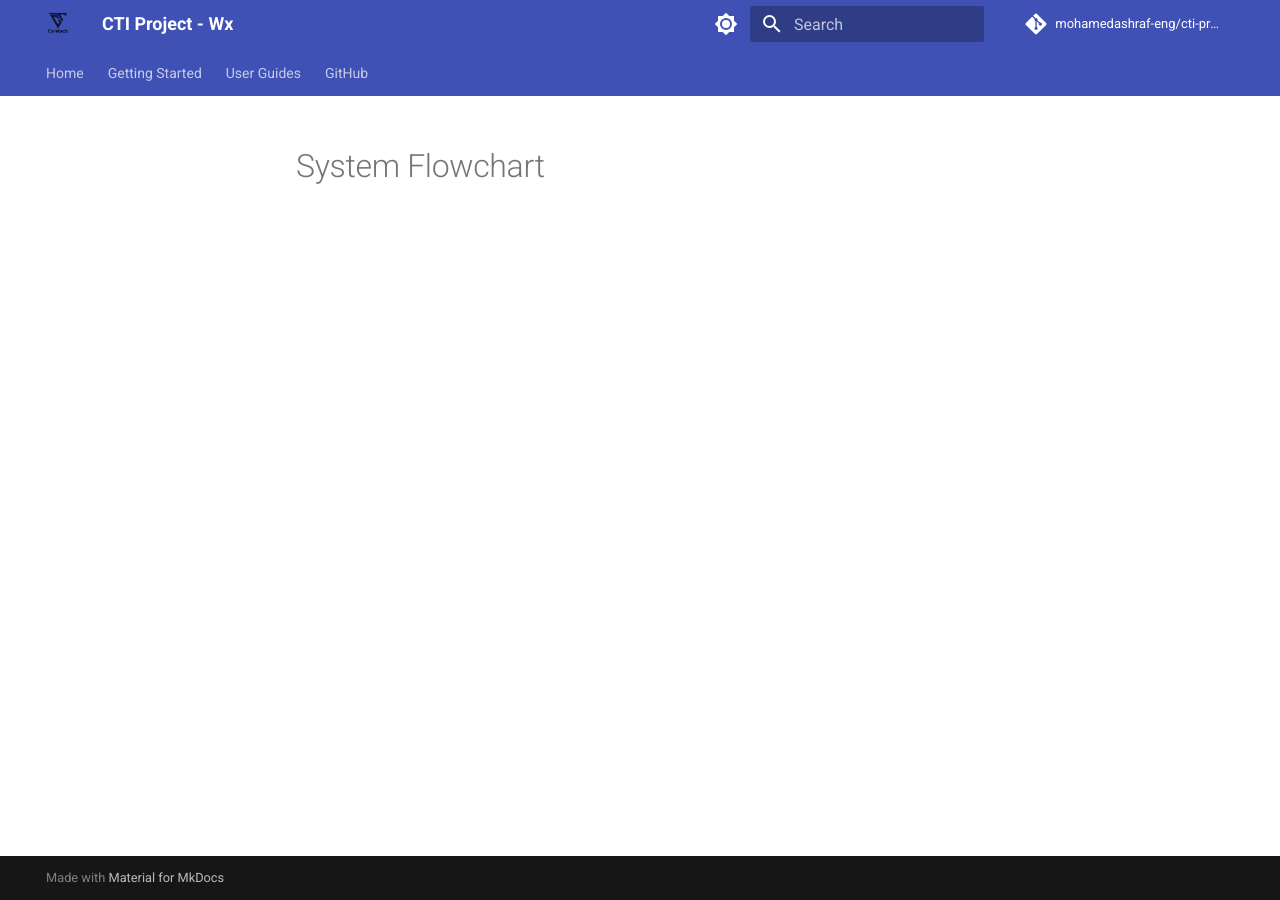
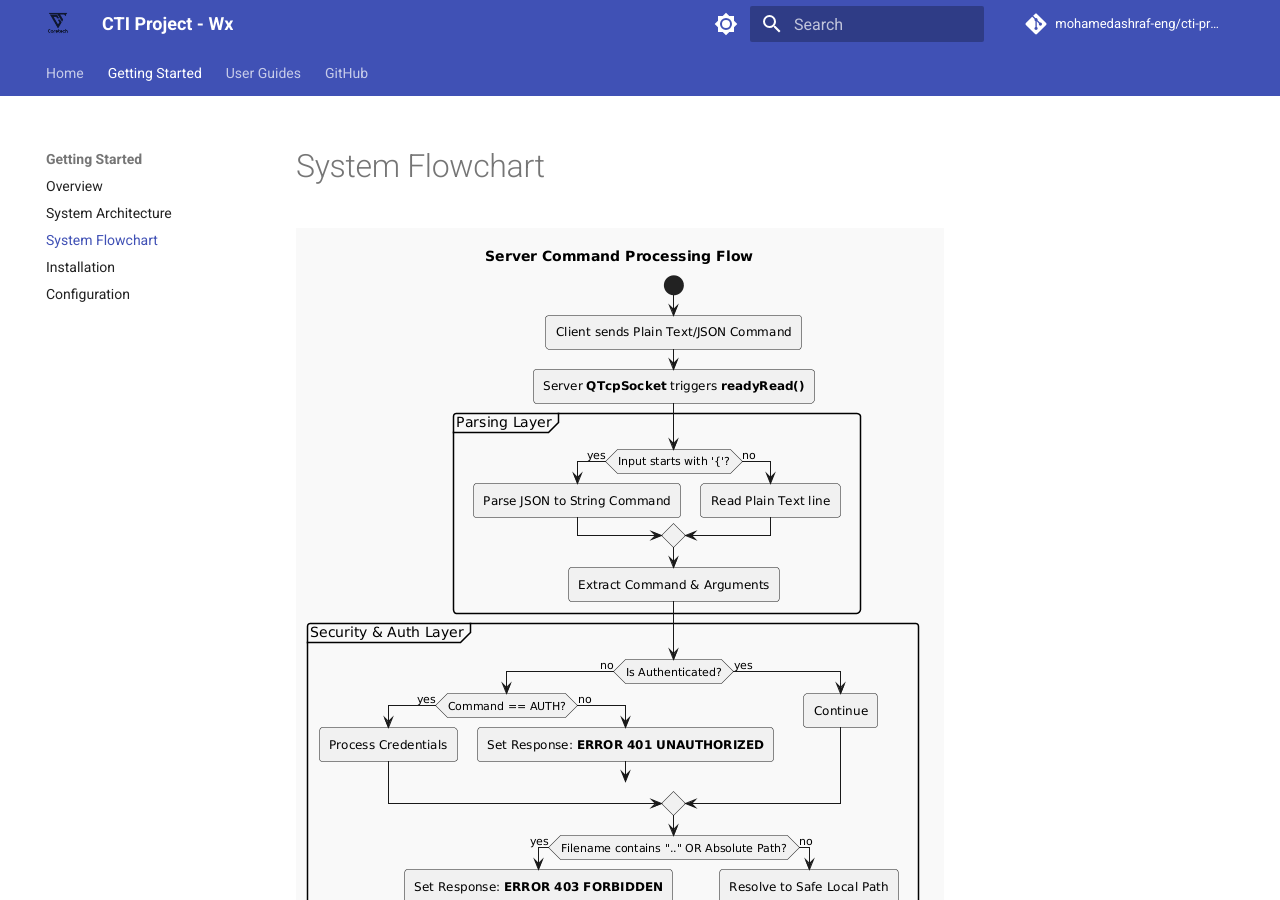
Before and after one commit to mohamedashraf-eng/cti-proj-wx, an MkDocs documentation site: the page built from docs/getting-started/system_flowchart.md, in a window 1280 px wide and 900 px high. Built offline with MkDocs 1.6.1 and Material for MkDocs 9.7.7, drawn with Linux system fonts in a browser that asks for light colours; comment, search, counter and statistics services are not loaded.

Commit message:
added system flowchart

```diff
--- a/docs/getting-started/system_flowchart.md
+++ b/docs/getting-started/system_flowchart.md
@@ -1 +1,3 @@
 # System Flowchart
+
+![System Flowchart](../assets/system_flowchart.png)
--- a/mkdocs.yml
+++ b/mkdocs.yml
@@ -48,6 +48,8 @@
   - Home: index.md
   - Getting Started:
       - Overview: getting-started/overview.md
+      - System Architecture: getting-started/system_archi.md
+      - System Flowchart: getting-started/system_flowchart.md
       - Installation: setup/install.md
       - Configuration: setup/config.md
   - User Guides:
```
Also changed, not shown: docs/assets/system_flowchart.png (added), 1 other file.
